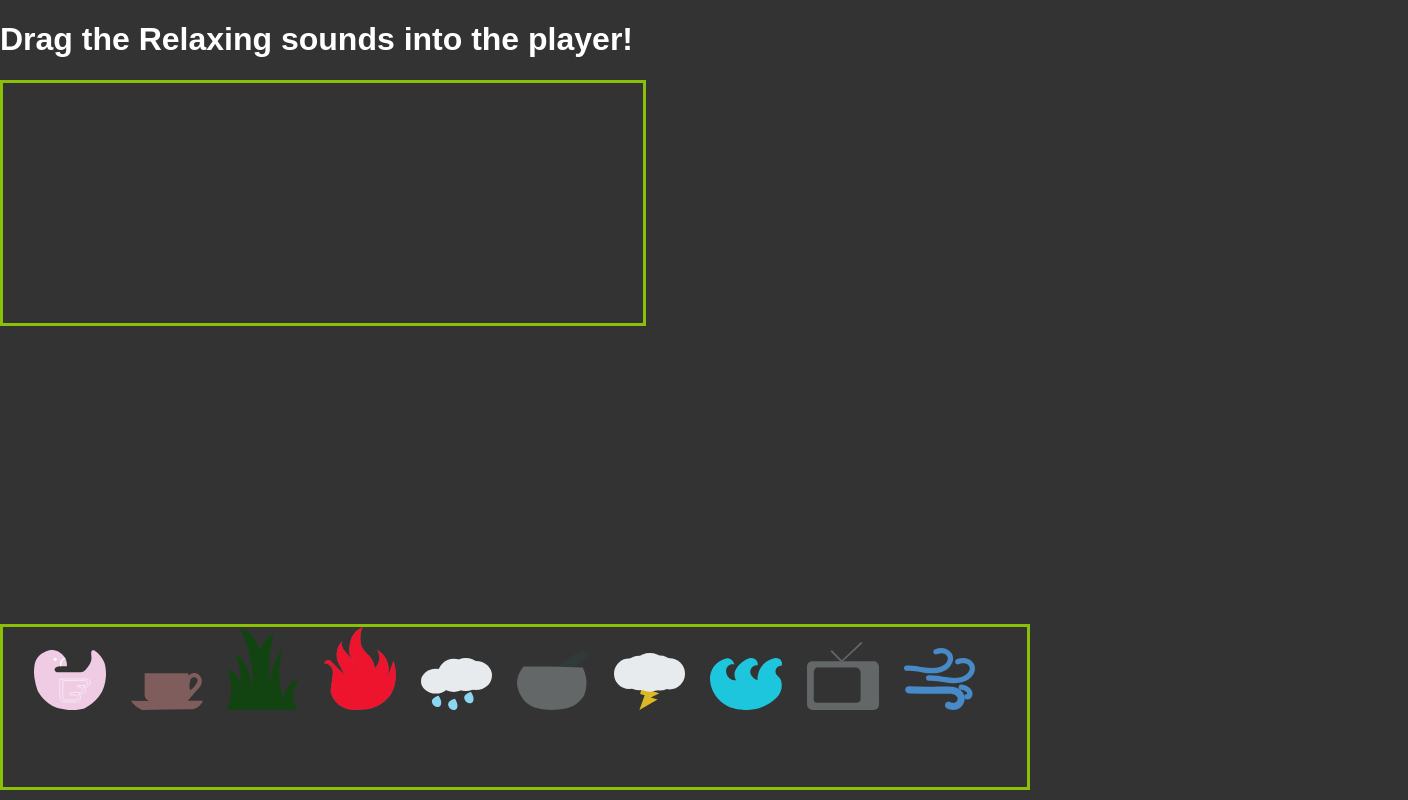
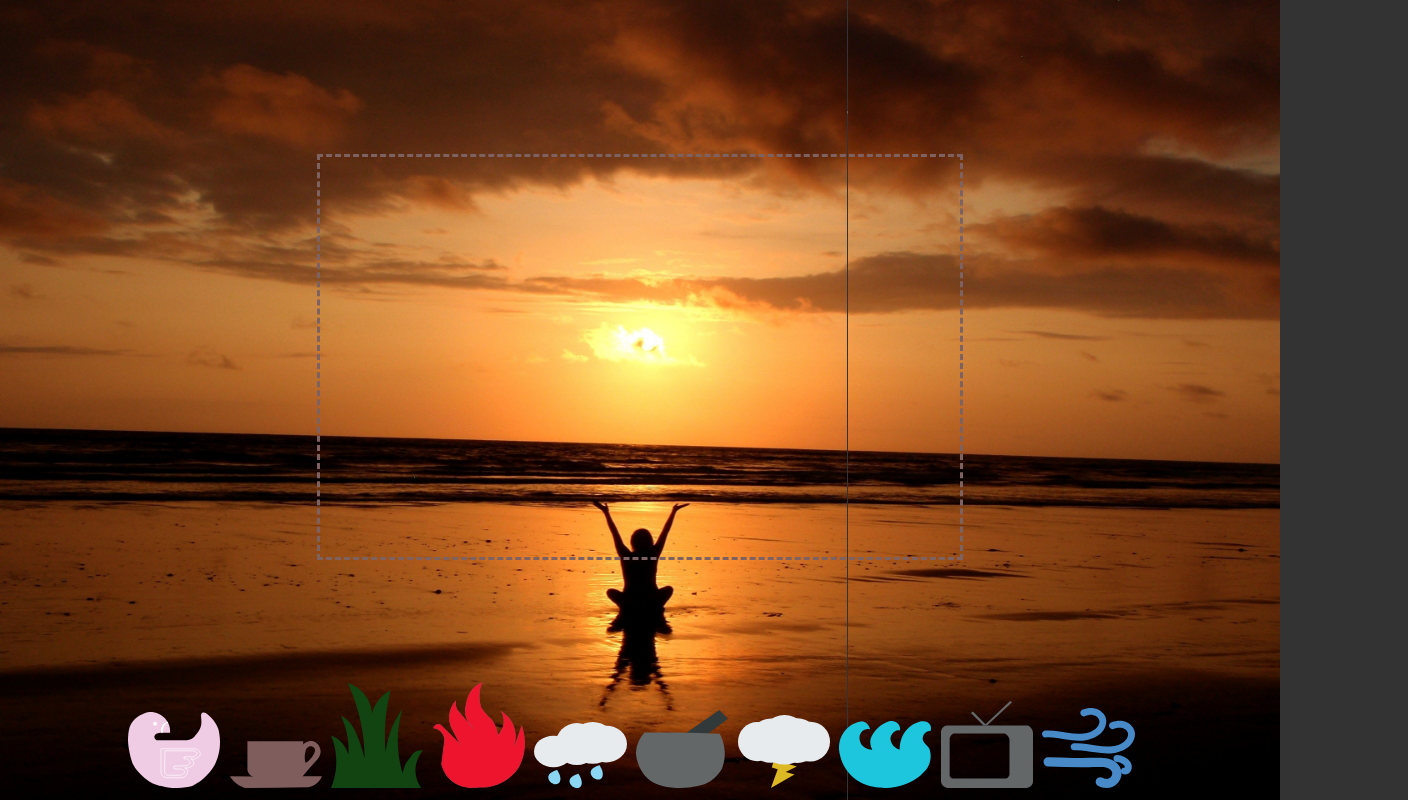
Before and after one commit to barbifa/Music-Mixer, a plain HTML site: page index.html in a window 1280 px wide. Shown: the whole page, 1408 px wide, since content can reach past the window. Drawn offline with Linux system fonts and the light colour scheme.

Commit message:
added new background, added the drag and drop functionality

```diff
--- a/css/main.css
+++ b/css/main.css
@@ -3,42 +3,66 @@
 body {
 	margin: 0px;
 	border: 0px;
-	/*background-image:url(../images/);*/
-	background-repeat:repeat;
+	background-position-y: -200px;
 	background-color: #333;
 	color:#FFF;
 	font-family: 'Luckiest Guy', sans-serif;
 	font-size:16px;
+
 }
 
-.hide {
-    display: none;
+
+h1{
+	text-align: center;
+	padding-top: 5%;
 }
 
-#relax-drag {
-	width: 100%;
-	text-align: center;
+.puzzle-pieces{
+	position:absolute;
+	width: 90%;
+	bottom: 1%;
+
+	left: 0;
+	right: 0;
+	margin-left: auto;
+	margin-right: auto;
+	padding-left: 10%;
+	padding-right: 10%;
 }
 
-.radio-drop{
-	position: absolute;
-	width: 50%;
-	height: 30%;
 
-	border: 3px solid #8AC007;
+.relax-image{
+	width: 8%;
+	height: 10%;
+	margin-right: 5px;
+
 
 }
-.icons-drag{
 
-	position: absolute;
-	width: 80%;
-	height: 20%;
-	bottom: 10px;
-	border: 3px solid #8AC007;
+
+.relax-drop{
+
+	position:absolute;
+	width: 50%;
+	height: 50%;
+	bottom: 30%;
+	border: 3px dashed rgb(126, 97, 97);
+	left: 0;
+	right: 0;
+	margin-left: auto;
+	margin-right: auto;
+
 }
 
-.relax-image{
-	position: relative;
-	width: 7%;
-	padding-right: 2%;
+
+#bg {
+  position: fixed;
+  top: 0;
+  left: 0;
+  width: 50%;
+  height: 50%;
+
+  /* Preserve aspet ratio */
+  min-width: 100%;
+  min-height: 100%;
 }
--- a/index.html
+++ b/index.html
@@ -7,28 +7,38 @@
 	<link href="css/main.css" rel="stylesheet" type="text/css">
 </head>
 <body>
+	<img src="images/background.jpg" id="bg" alt="">
 	<header id="headLine">
-		<h1>Drag the Relaxing sounds into the player!</h1>
+		<h1>Drag the Relaxing sounds into the dashed box!</h1>
 	</header>
+	<section id="relax-drag">
 
-	<section class ="radio-drop">
 
-	</section>
-	<section id="relax-drag">
 		<!-- these are the draggable pieces -->
-		<div class="icons-drag">
-			<img src="images/bird.svg" class="relax-image" alt="" draggable="true">
-            <img src="images/coffeshop.svg" class="relax-image" alt="" draggable="true">
-            <img src="images/crickets.svg" class="relax-image" alt="" draggable="true">
-            <img src="images/fire.svg" class="relax-image" alt="" draggable="true">
-            <img src="images/rain.svg" class="relax-image" alt="" draggable="true">
-            <img src="images/singbowl.svg" class="relax-image" alt="" draggable="true">
-            <img src="images/thunder.svg" class="relax-image" alt="" draggable="true">
-            <img src="images/waves.svg" class="relax-image" alt="" draggable="true">
-            <img src="images/whitenoise.svg" class="relax-image" alt="" draggable="true">
-            <img src="images/wind.svg" class="relax-image" alt="" draggable="true">
+		<div class="puzzle-pieces">
+			<img src="images/bird.svg" draggable class="relax-image" id="bird" alt="">
+            <img src="images/coffeshop.svg" draggable class="relax-image" id="coffeshop" alt="">
+            <img src="images/crickets.svg" draggable class="relax-image" id="crickets" alt="">
+            <img src="images/fire.svg" draggable class="relax-image" id="fire" alt="">
+            <img src="images/rain.svg" draggable class="relax-image" id ="rain" alt="">
+            <img src="images/singbowl.svg" draggable class="relax-image" id ="singbowl" alt="">
+            <img src="images/thunder.svg" draggable class="relax-image" id ="thunder" alt="">
+            <img src="images/waves.svg" draggable class="relax-image" id ="waves" alt="">
+            <img src="images/whitenoise.svg" draggable class="relax-image" id="whitenoise" alt="">
+            <img src="images/wind.svg" draggable class="relax-image" id="wind" alt="">
 
 		</div>
+
+		<!-- we want to drop the draggable pieces here -->
+		<div class="relax-drop"></div>
+
+
+		<audio id="bird" src="sounds/birds.wav"></audio>
+		<audio id="coffeshop"  src="sounds/coffeshop.wav"></audio>
+		<audio id="fire" src="sounds/fire.wav"></audio>
+		<audio id ="rain" src="sounds/rain.wav"></audio>
+		<audio id ="singbowl" src="sounds/singbowl.mp3"></audio>
+
 	</section>
 
 	<footer>
--- a/script/main.js
+++ b/script/main.js
@@ -1,17 +1,46 @@
 (() => {
+	// set up
+
+	let icons = document.querySelectorAll('.relax-image'),
+	dropzone = document.querySelectorAll('.relax-drop');
 
 
-	const icons = document.querySelectorAll('.relax-image');
+	function allowDrag(event) {
+		console.log('started draggin me');
 
-	icons.forEach(icon => icon.addEventListener('dragstart', dragStart));
+		// create a reference to the element we're dragging so we can retrieve it later
+		event.dataTransfer.setData('draggedEl', this.id);
+	}
 
-	console.log("js fired");
+	function allowDragOver(event) {
+		// override default behaviour on certain elements when an event happens
+		event.preventDefault();
+		console.log('started draggin over me');
+	}
+
+	function allowDrop(event) {
+		event.preventDefault();
+		let droppedElId = event.dataTransfer.getData('draggedEl');
+		console.log("dropped");
+		// retrieve the dragged el by its ID, and then put it inside the current drop zone
+
+
+		this.appendChild(document.querySelector(`#${droppedElId}`));
+
+		// match the dragged id with the id of the song
+		let targetAudio = document.querySelector(`audio[id="${droppedElId}"]`);
+		targetAudio.currentTime = 0;
+		targetAudio.play();
+	}
 
 
 
-	function dragStart(e) {
-		console.log('drag starts...');
-	 }
 
 
+	icons.forEach(piece => piece.addEventListener('dragstart', allowDrag));
+	// set up the drop zone event handling
+	dropzone.forEach(zone => {
+	zone.addEventListener('dragover', allowDragOver);
+	zone.addEventListener('drop', allowDrop);
+	});
 })();
```
Also changed, not shown: images/background.jpg (added), 1 other file.
